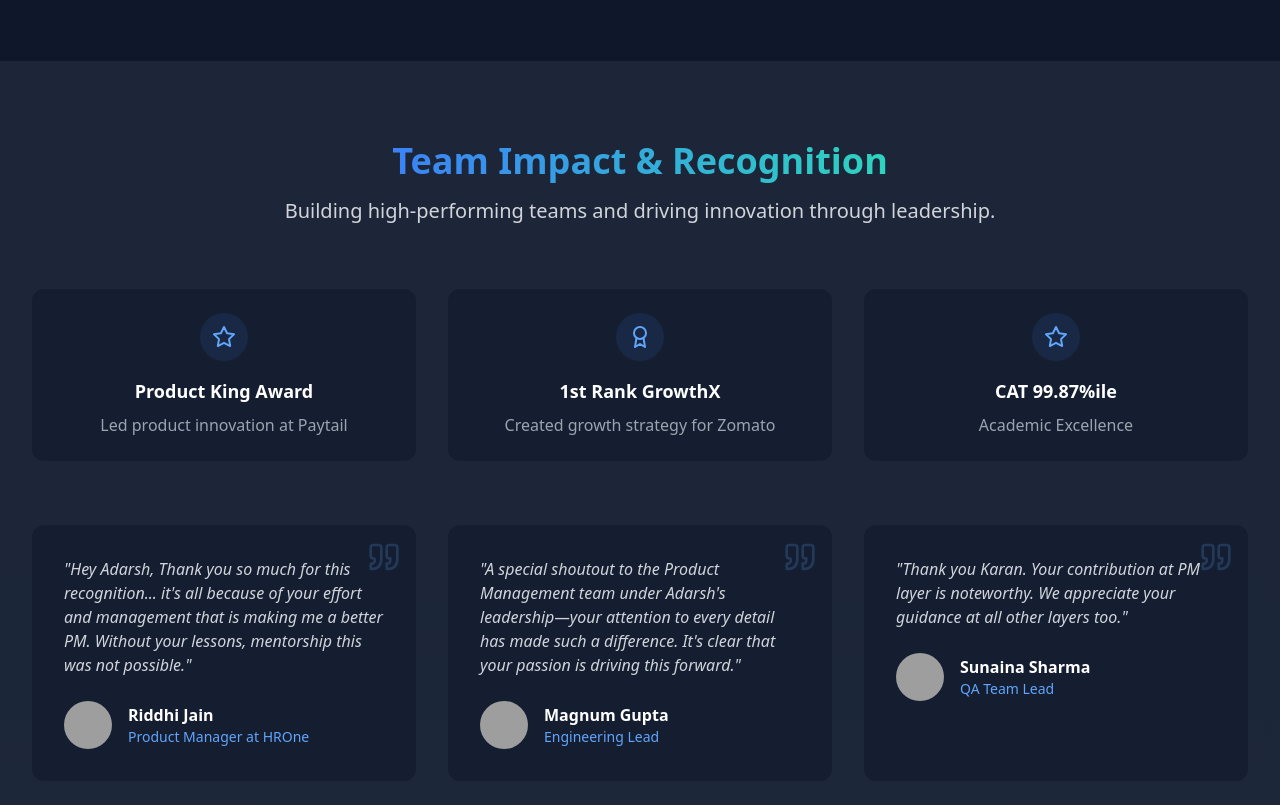
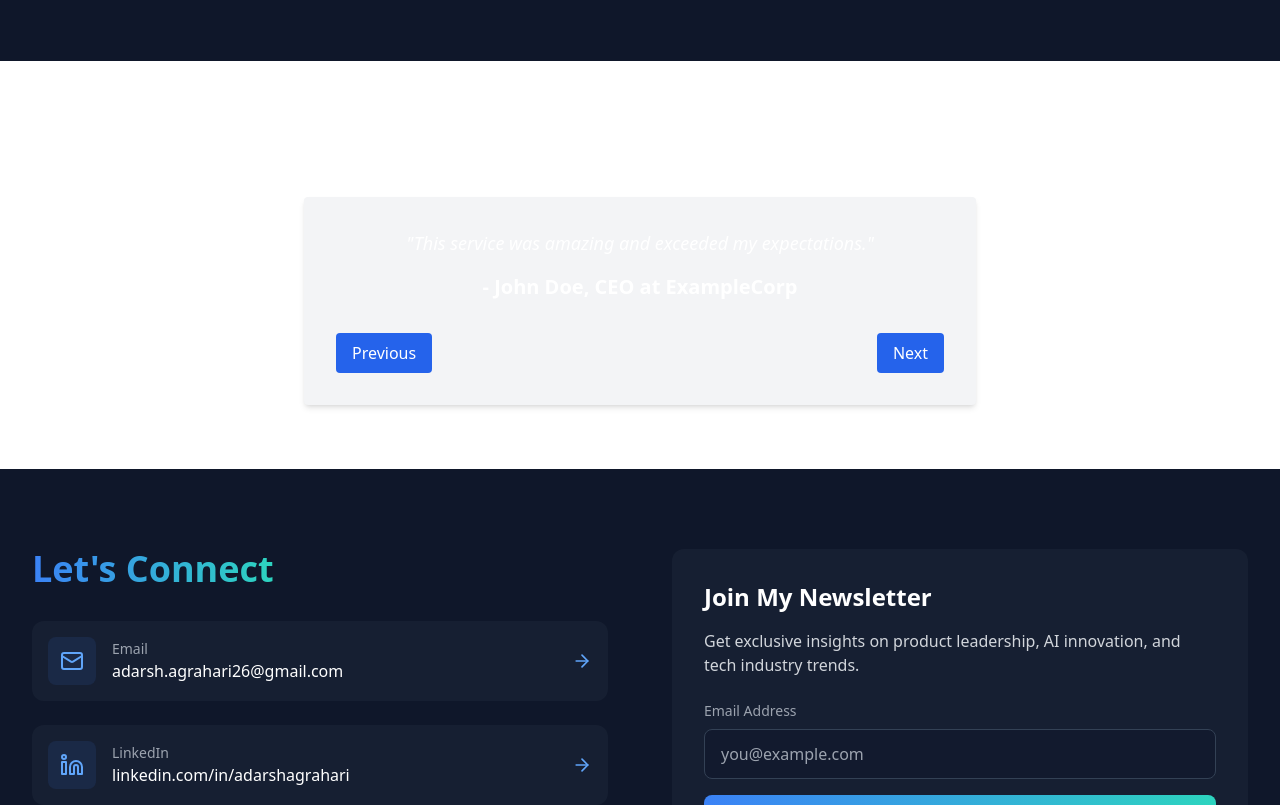
Before and after one commit to sir-ad/my-website-revamped, a React (Vite) app: page / in a window 1280 px wide. Shown: the part 5060-5865 px from the top of the page. Built offline with nearby package versions, Linux system fonts and the light colour scheme; grey boxes are pictures that could not be loaded.

Commit message:
Update Testimonials.tsx

```diff
--- a/src/components/Testimonials.tsx
+++ b/src/components/Testimonials.tsx
@@ -1,101 +1,50 @@
-import React from 'react';
-import { Quote, Star, Award } from 'lucide-react';
+import React, { useState } from 'react';
 
-const testimonials = [
-  {
-    quote: "Hey Adarsh, Thank you so much for this recognition... it's all because of your effort and management that is making me a better PM. Without your lessons, mentorship this was not possible.",
-    author: "Riddhi Jain",
-    role: "Product Manager at HROne",
-    image: "https://images.unsplash.com/photo-1494790108377-be9c29b29330?ixlib=rb-1.2.1&auto=format&fit=crop&w=150&q=80"
-  },
-  {
-    quote: "A special shoutout to the Product Management team under Adarsh's leadership—your attention to every detail has made such a difference. It's clear that your passion is driving this forward.",
-    author: "Magnum Gupta",
-    role: "Engineering Lead",
-    image: "https://images.unsplash.com/photo-1507003211169-0a1dd7228f2d?ixlib=rb-1.2.1&auto=format&fit=crop&w=150&q=80"
-  },
-  {
-    quote: "Thank you Karan. Your contribution at PM layer is noteworthy. We appreciate your guidance at all other layers too.",
-    author: "Sunaina Sharma",
-    role: "QA Team Lead",
-    image: "https://images.unsplash.com/photo-1438761681033-6461ffad8d80?ixlib=rb-1.2.1&auto=format&fit=crop&w=150&q=80"
-  }
+interface Testimonial {
+  id: number;
+  name: string;
+  feedback: string;
+  position: string;
+}
+
+const testimonials: Testimonial[] = [
+  { id: 1, name: 'John Doe', feedback: 'This service was amazing and exceeded my expectations.', position: 'CEO at ExampleCorp' },
+  { id: 2, name: 'Jane Smith', feedback: 'A truly outstanding experience, highly recommend!', position: 'CTO at Techies Inc.' },
+  { id: 3, name: 'Alice Johnson', feedback: 'Professional, reliable, and great quality work!', position: 'Product Manager at Innovate' },
 ];
 
-const achievements = [
-  { icon: Star, title: "Product King Award", description: "Led product innovation at Paytail" },
-  { icon: Award, title: "1st Rank GrowthX", description: "Created growth strategy for Zomato" },
-  { icon: Star, title: "CAT 99.87%ile", description: "Academic Excellence" }
-];
+const Testimonials: React.FC = () => {
+  const [currentIndex, setCurrentIndex] = useState(0);
 
-const Testimonials = () => {
+  const handleNext = () => {
+    setCurrentIndex((prevIndex) => (prevIndex + 1) % testimonials.length);
+  };
+
+  const handlePrev = () => {
+    setCurrentIndex((prevIndex) => (prevIndex - 1 + testimonials.length) % testimonials.length);
+  };
+
   return (
-    <section className="py-20 bg-slate-800/50">
-      <div className="max-w-7xl mx-auto px-4 sm:px-6 lg:px-8">
-        <div className="text-center mb-16">
-          <h2 className="text-3xl md:text-4xl font-bold mb-4">
-            <span className="bg-gradient-to-r from-blue-500 to-teal-400 bg-clip-text text-transparent">
-              Team Impact & Recognition
-            </span>
-          </h2>
-          <p className="text-xl text-gray-300 max-w-3xl mx-auto">
-            Building high-performing teams and driving innovation through leadership.
-          </p>
-        </div>
-
-        <div className="grid grid-cols-1 md:grid-cols-3 gap-8 mb-16">
-          {achievements.map((achievement, index) => {
-            const Icon = achievement.icon;
-            return (
-              <div key={index} className="bg-slate-900/50 rounded-xl p-6 text-center">
-                <div className="inline-flex items-center justify-center w-12 h-12 rounded-full bg-blue-500/10 mb-4">
-                  <Icon className="w-6 h-6 text-blue-400" />
-                </div>
-                <h3 className="text-lg font-semibold text-white mb-2">{achievement.title}</h3>
-                <p className="text-gray-400">{achievement.description}</p>
-              </div>
-            );
-          })}
-        </div>
-
-        <div className="grid grid-cols-1 md:grid-cols-3 gap-8">
-          {testimonials.map((testimonial, index) => (
-            <div
-              key={index}
-              className="relative group bg-slate-900/50 rounded-xl p-8 hover:bg-slate-900/70 transition-all duration-300"
+    <section id="testimonials" className="testimonials-section py-16 bg-white">
+      <div className="container mx-auto px-4 text-center">
+        <h2 className="text-4xl font-bold mb-8">Testimonials</h2>
+        <div className="relative mx-auto max-w-2xl p-8 bg-gray-100 rounded shadow-md">
+          <p className="text-lg italic mb-4">"{testimonials[currentIndex].feedback}"</p>
+          <p className="text-xl font-semibold">- {testimonials[currentIndex].name}, {testimonials[currentIndex].position}</p>
+          <div className="flex justify-between mt-8">
+            <button
+              onClick={handlePrev}
+              className="bg-blue-600 text-white py-2 px-4 rounded hover:bg-blue-700"
             >
-              <div className="absolute top-4 right-4">
-                <Quote className="w-8 h-8 text-blue-400/20" />
-              </div>
-
-              <blockquote className="relative">
-                <p className="text-gray-300 mb-6 italic">"{testimonial.quote}"</p>
-
-                <div className="flex items-center">
-                  <img
-                    src={testimonial.image}
-                    alt={testimonial.author}
-                    className="w-12 h-12 rounded-full mr-4 object-cover"
-                  />
-                  <div>
-                    <div className="font-semibold text-white">{testimonial.author}</div>
-                    <div className="text-sm text-blue-400">{testimonial.role}</div>
-                  </div>
-                </div>
-              </blockquote>
-            </div>
-          ))}
-        </div>
-
-        <div className="mt-16 text-center">
-          <img
-            src="https://images.unsplash.com/photo-1556761175-5973dc0f32e7?ixlib=rb-1.2.1&auto=format&fit=crop&w=1920&q=80"
-            alt="Team Collaboration"
-            className="w-full h-64 object-cover rounded-xl mb-8 opacity-50"
-          />
-          <p className="text-xl text-gray-300">
-            Featured in <span className="text-blue-400">Mock Interview Series</span> discussing product strategy
-          </p>
+              Previous
+            </button>
+            <button
+              onClick={handleNext}
+              className="bg-blue-600 text-white py-2 px-4 rounded hover:bg-blue-700"
+            >
+              Next
+            </button>
+          </div>
         </div>
       </div>
     </section>
```
